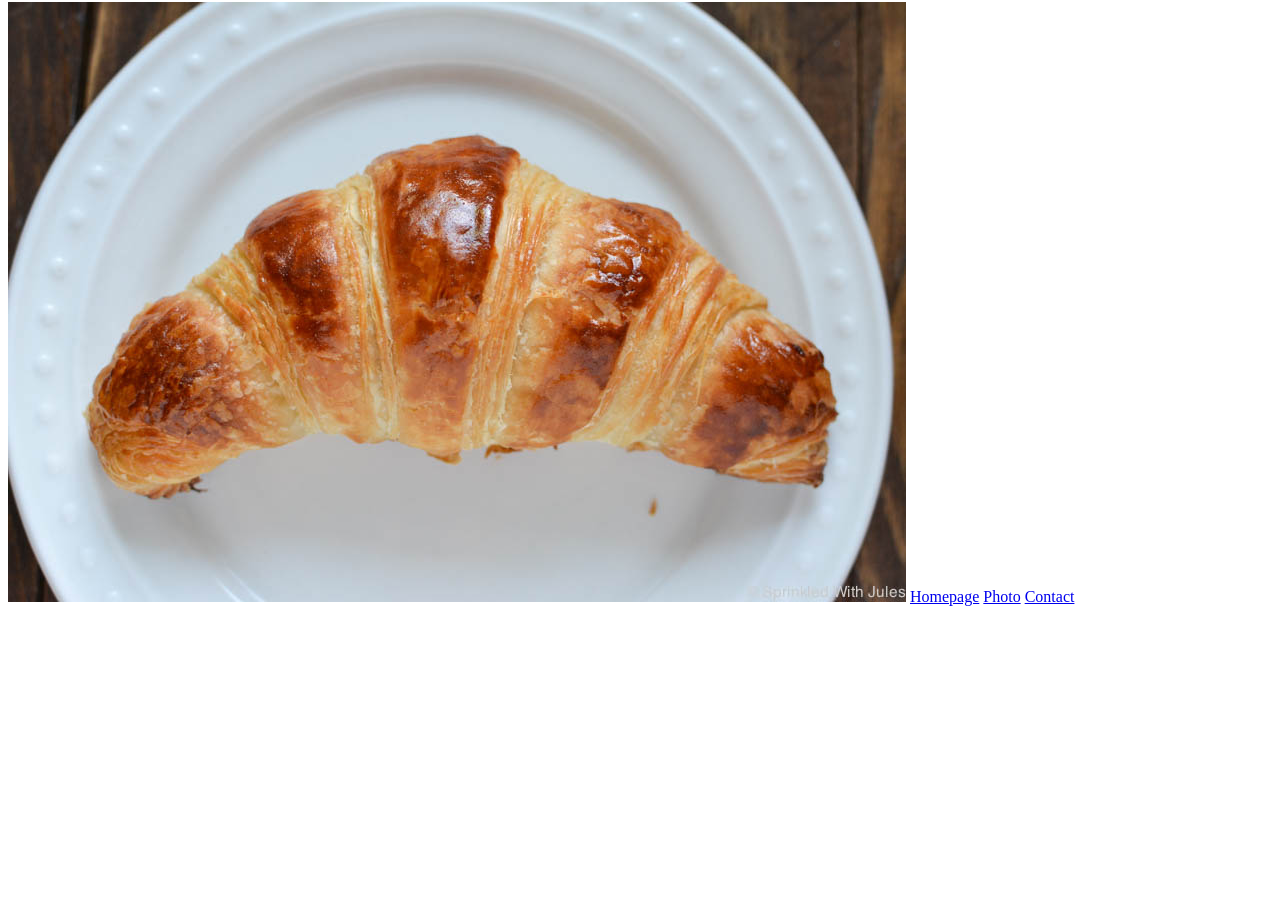
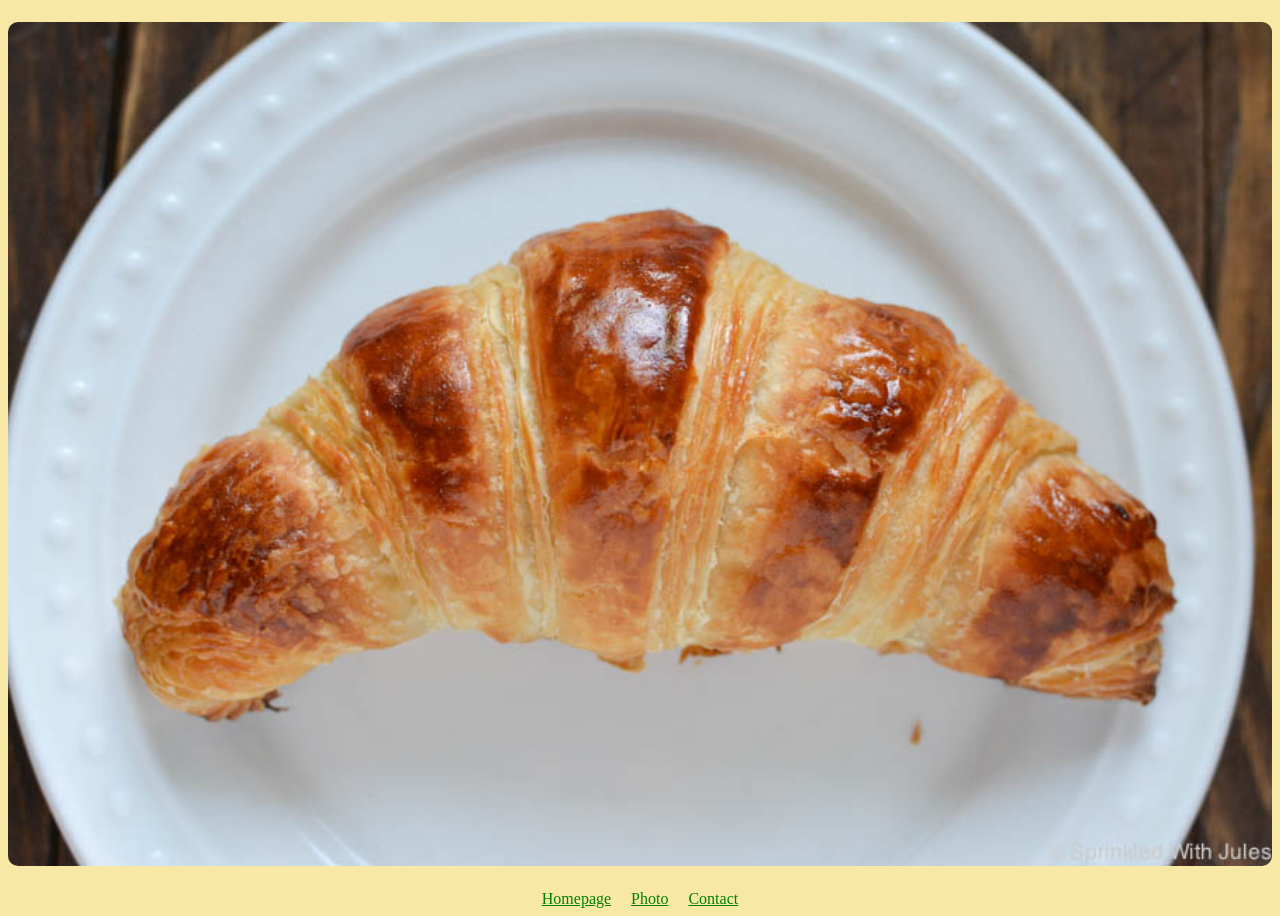
Before and after one commit to CharleyThway/croissant, a plain HTML site: page photo.html in a window 1280 px wide. Shown: the part 79-995 px from the top of the page. Before the commit the page ends 800 px from the top, so only its background shows below. Drawn offline with Linux system fonts and the light colour scheme.

Commit message:
update CSS

```diff
--- a/css/styles.css
+++ b/css/styles.css
@@ -0,0 +1,20 @@
+body {
+  background-color: #f8e8a6;
+  text-align: center;
+}
+
+img {
+  width: 100%;
+  margin: 20px 0 20px 0;
+  border-radius: 10px;
+}
+
+.links {
+  display: flex;
+  justify-content: center;
+  gap: 20px;
+}
+
+.link {
+  color: green;
+}
--- a/photo.html
+++ b/photo.html
@@ -9,8 +9,10 @@
   <body>
     <h1>🥐 A picture of a croissant</h1>
     <img src="/photos/croissant.jpg" alt="croissant" />
-    <a href="/">Homepage</a>
-    <a href="/photo.html">Photo</a>
-    <a href="/contact.html">Contact</a>
+    <div class="links">
+      <a class="link" href="/">Homepage</a>
+      <a class="link" href="/photo.html">Photo</a>
+      <a class="link" href="/contact.html">Contact</a>
+    </div>
   </body>
 </html>
```
Also changed, not shown: contact.html (+5 -3 lines), index.html (+5 -3 lines).
